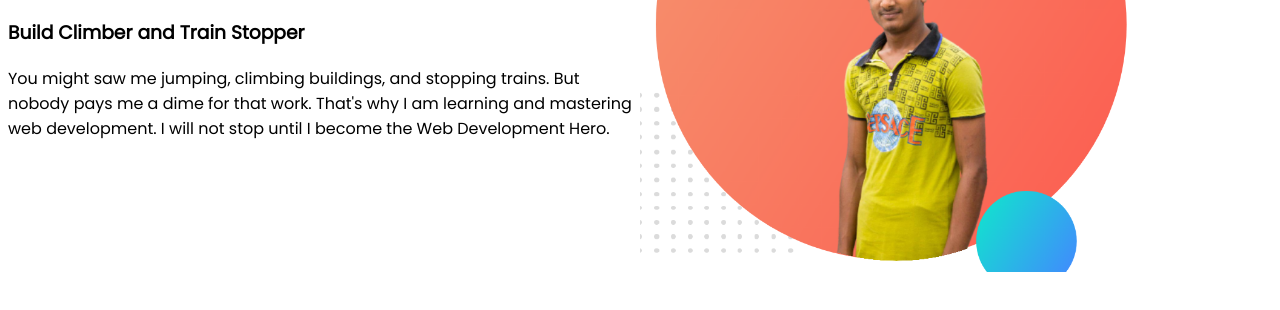
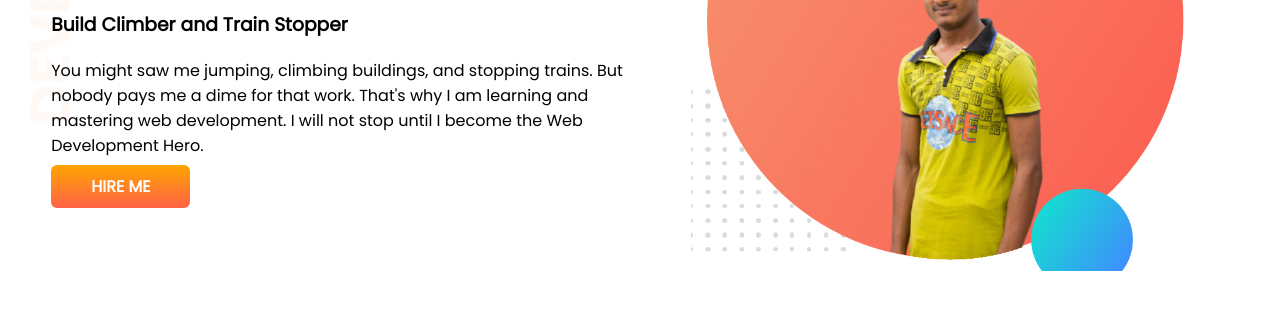
Before and after one commit to AbdurRahman30/1st-Developer-Portfolio, a plain HTML site: page index.html in a window 1280 px wide. Shown: the part 238-548 px from the top of the page. Drawn offline with Linux system fonts and the light colour scheme.

Commit message:
img show of

```diff
--- a/index.html
+++ b/index.html
@@ -14,7 +14,7 @@
 
 <body>
 
-    <section>
+    <section class="top-banner">
         <div class="half-width">
             <h1>Welcome To</h1>
             <h1><span class="orange">Abdur Rahman</span> World</h1>
@@ -24,6 +24,7 @@
                 That's why I am learning and mastering web development. I will not stop until I become the Web
                 Development
                 Hero.</p>
+            <a class="link-button" target="_blank" href="https://www.facebook.com/abdur.rahman.19470">HIRE ME</a>
         </div>
         <div class="half-width">
             <img src="Show Of/my-bg.png">
--- a/style.css
+++ b/style.css
@@ -1,5 +1,6 @@
 body{
     font-family: 'Poppins', sans-serif;
+    margin: auto;
 }
 h1{
     font-size: 45px;
@@ -12,7 +13,20 @@ section{
 }
 .half-width{
     width:50%;
+    padding-left: 4%;
 }
 .half-width img{
-    width:80%;
+    width:87%;
 }
+.link-button{
+    text-decoration: none;
+    color:white;
+    font-weight: 700;
+    background-image: linear-gradient(orange, tomato);
+    padding: 10px 40px;
+    border-radius: 6px;
+}
+.top-banner{
+    background-image: url(images/top-banner.png);
+    background-repeat: no-repeat;
+}
```
